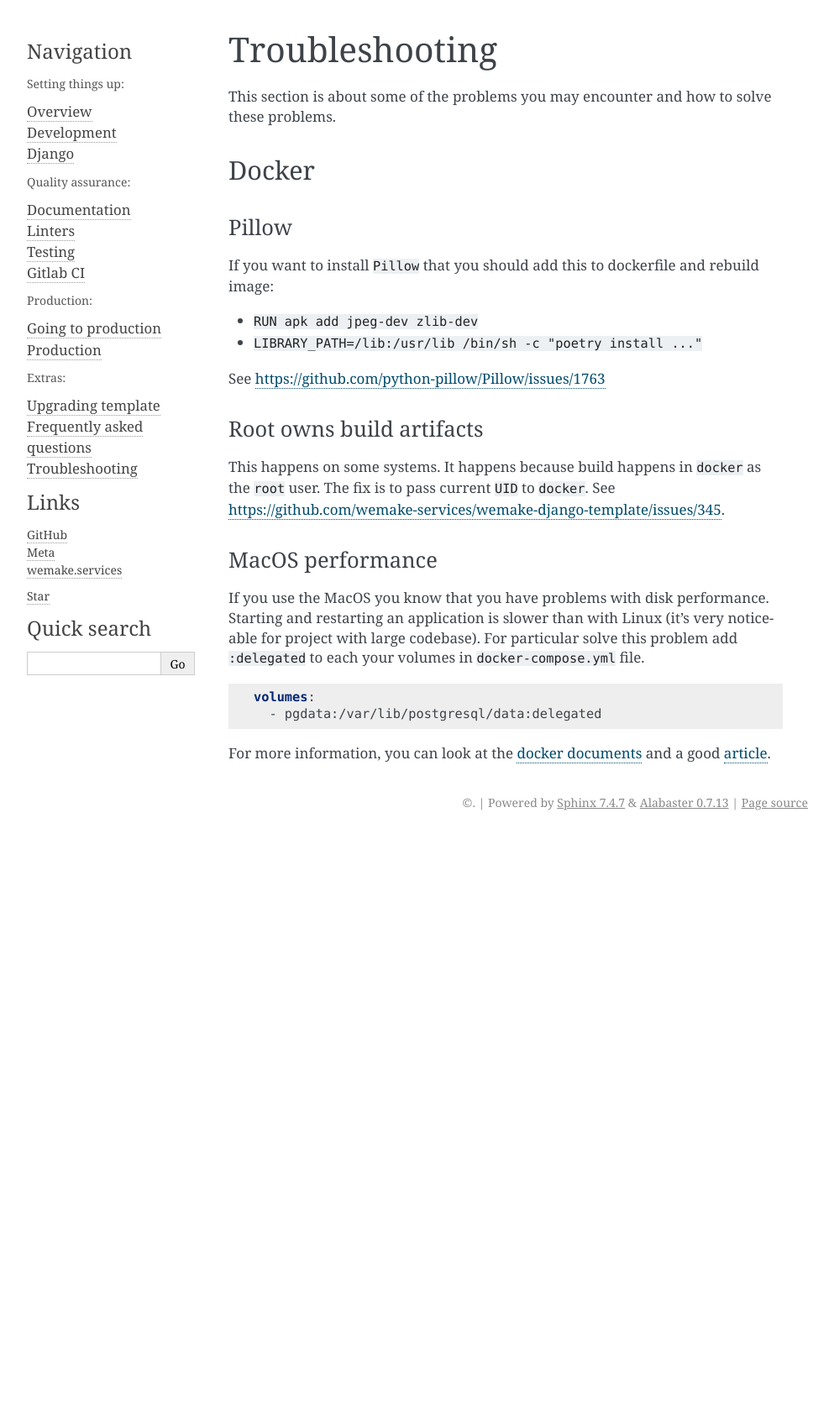
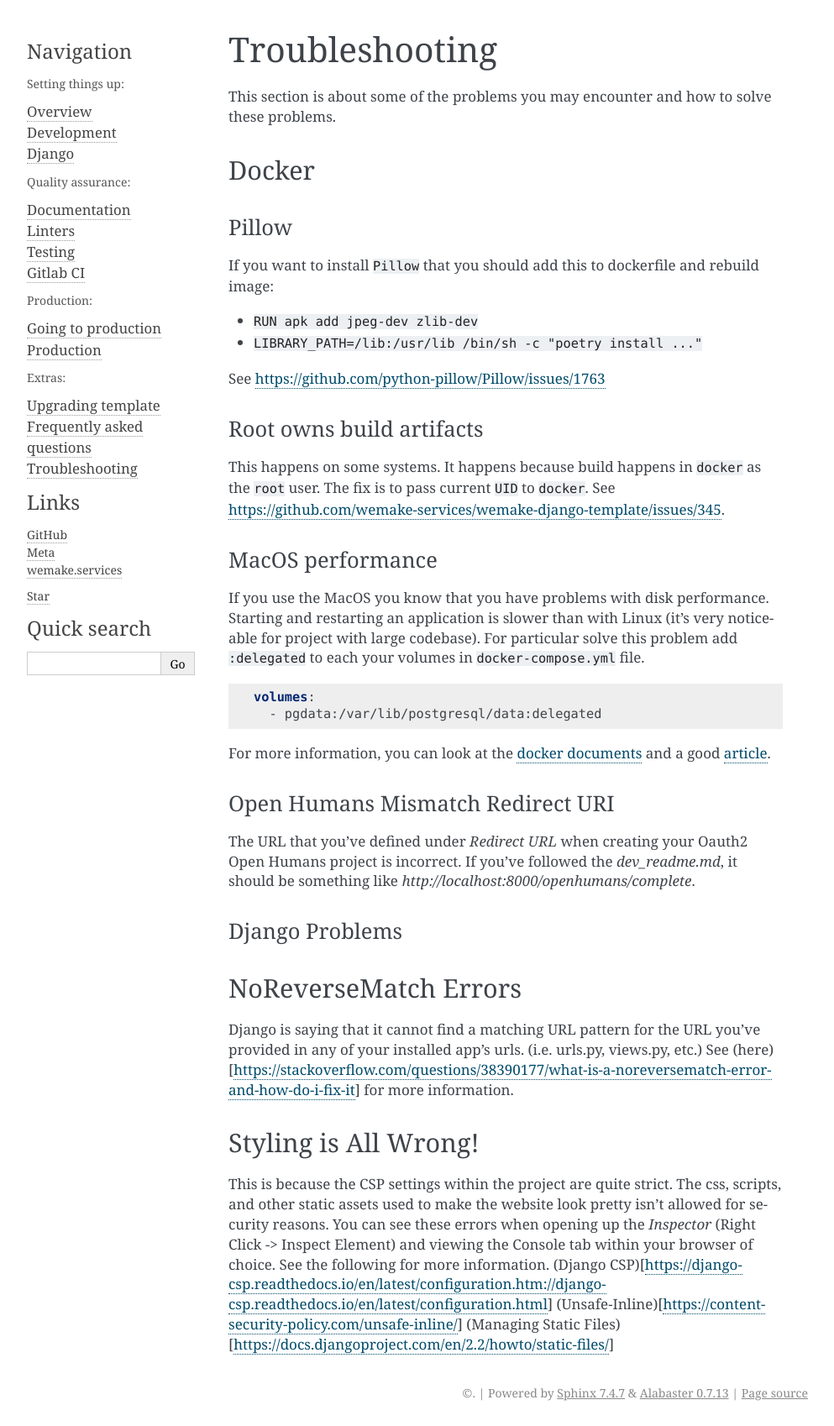
Before and after one commit to alan-turing-institute/AutSPACEs, a Sphinx documentation site: the page built from docs/pages/template/troubleshooting.rst, in a window 1280 px wide. Shown: the whole page at 84% size, without its empty margins (148-1141 px from the left). Built offline with Sphinx 7.4.7, drawn with Linux system fonts in a browser that asks for light colours; pages that are not in the unit, such as notebooks, are missing from menus; before the commit the page ends 995 px from its top, so only the background shows below that.

Commit message:
doc: Add more troubleshooting information

```diff
--- a/docs/pages/template/troubleshooting.rst
+++ b/docs/pages/template/troubleshooting.rst
@@ -45,3 +45,21 @@ your volumes in ``docker-compose.yml`` file.
 For more information, you can look at the
 `docker documents <https://docs.docker.com/docker-for-mac/osxfs-caching/>`_
 and a good `article <https://medium.com/@TomKeur/how-get-better-disk-performance-in-docker-for-mac-2ba1244b5b70>`_.
+
+Open Humans Mismatch Redirect URI
+~~~~~~~~~~~~~~~~~~~~~~~~~~~~~~~~~
+The URL that you've defined under `Redirect URL` when creating your Oauth2 Open Humans project is incorrect. If you've followed the `dev_readme.md`, it should be something like `http://localhost:8000/openhumans/complete`.
+
+Django Problems
+~~~~~~~~~~~~~~~
+
+NoReverseMatch Errors
+---------------------
+Django is saying that it cannot find a matching URL pattern for the URL you've provided in any of your installed app's urls. (i.e. urls.py, views.py, etc.) See (here)[https://stackoverflow.com/questions/38390177/what-is-a-noreversematch-error-and-how-do-i-fix-it] for more information.
+
+Styling is All Wrong!
+---------------------
+This is because the CSP settings within the project are quite strict. The css, scripts, and other static assets used to make the website look pretty isn't allowed for security reasons. You can see these errors when opening up the `Inspector` (Right Click -> Inspect Element) and viewing the Console tab within your browser of choice. See the following for more information.
+(Django CSP)[https://django-csp.readthedocs.io/en/latest/configuration.htm://django-csp.readthedocs.io/en/latest/configuration.html]
+(Unsafe-Inline)[https://content-security-policy.com/unsafe-inline/]
+(Managing Static Files)[https://docs.djangoproject.com/en/2.2/howto/static-files/]
```
